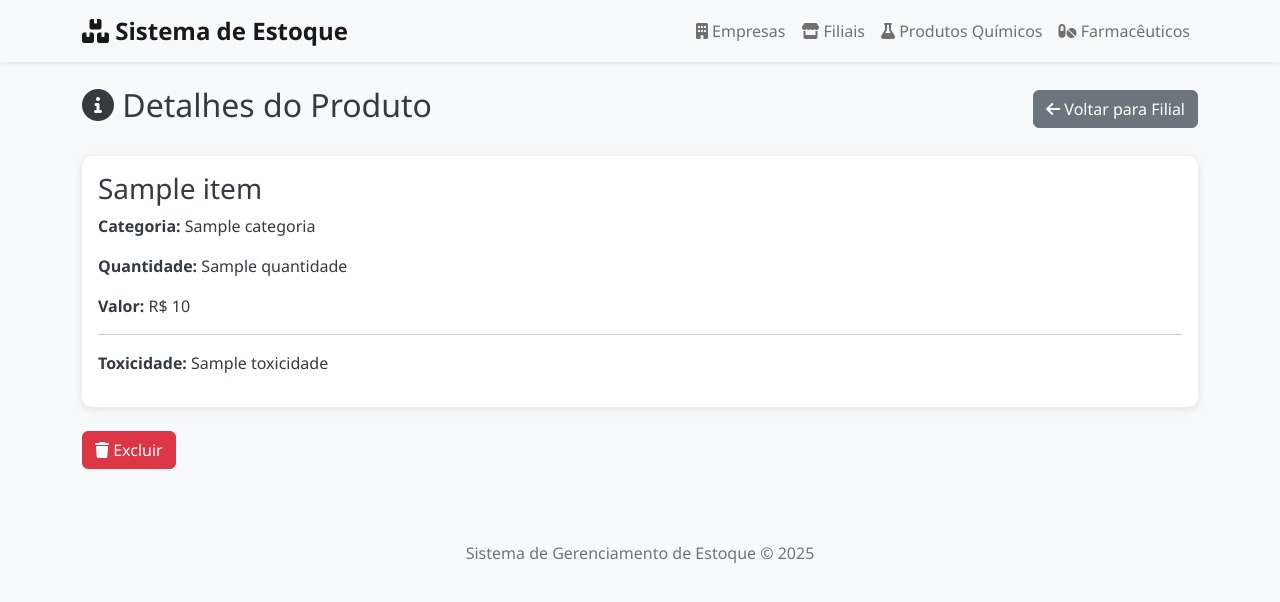
After one commit to DiceRunner714/T5.5-M_Gerenciamento_Estoque, a Django app: page /itens/produto/1/ in a window 1280 px wide. The commit adds this page. Shown: the top 602 px of the page. Run offline with Django 4.2, Linux system fonts and the light colour scheme; tables that the repository leaves empty hold one stand-in row (values such as "Sample post"); a database or web service that is not in the repository returns one stand-in record (values such as "Sample title"); data that the repository does not hold is empty.

Commit message:
feat: insere item detail

```diff
--- a/estoque/frontend/core/urls.py
+++ b/estoque/frontend/core/urls.py
@@ -30,4 +30,5 @@ urlpatterns = [
 
     # Item URLs
     path('itens/novo/', views.item_create, name='item_create'),
+    path('itens/<str:tipo>/<int:pk>/', views.item_detail, name='item_detail'),
 ]
--- a/estoque/frontend/core/views.py
+++ b/estoque/frontend/core/views.py
@@ -309,3 +309,27 @@ def item_create(request):
         'farmaceutico_form': form if tipo != 'produto' else None,
     }
     return render(request, 'item/create.html', contexto)
+
+def item_detail(request, tipo, pk):
+    item = None
+
+    if tipo == 'produto':
+        from core.services import ProdutoQuimicoService
+        service = ProdutoQuimicoService()
+        item = service.buscar_produto(pk)
+
+    elif tipo == 'farmaceutico':
+        from core.services import FarmaceuticoService
+        service = FarmaceuticoService()
+        item = service.buscar_farmaceutico(pk)
+
+    else:
+        raise Http404("Tipo de item inválido")
+
+    if not item or not item.get('id'):
+        raise Http404(f"{tipo.capitalize()} não encontrado")
+
+    return render(request, 'item/detail.html', {
+        'item': item,
+        'tipo': tipo
+    })
--- /dev/null
+++ b/estoque/frontend/templates/item/detail.html
@@ -0,0 +1,47 @@
+{% extends 'base.html' %}
+
+{% block title %}
+Detalhes do {{ tipo|capfirst }} - {{ item.nome }}
+{% endblock %}
+
+{% block content %}
+<div class="d-flex justify-content-between align-items-center mb-4">
+    <h2><i class="fas fa-info-circle"></i> Detalhes do {{ tipo|capfirst }}</h2>
+    <a href="{% url 'filial_detail' item.filial_id %}" class="btn btn-secondary">
+        <i class="fas fa-arrow-left"></i> Voltar para Filial
+    </a>
+</div>
+
+<div class="card mb-4">
+    <div class="card-body">
+        <h3>{{ item.nome }}</h3>
+        <p><strong>Categoria:</strong> {{ item.categoria }}</p>
+        <p><strong>Quantidade:</strong> {{ item.quantidade }}</p>
+        <p><strong>Valor:</strong> R$ {{ item.valor }}</p>
+
+        {% if tipo == 'farmaceutico' %}
+            <hr>
+            <p><strong>Tarja:</strong> {{ item.tarja }}</p>
+            <p><strong>Composição:</strong> {{ item.composicao }}</p>
+            <p><strong>Retenção de Receita:</strong> {{ item.retencao_de_receita }}</p>
+            <p><strong>Genérico:</strong> {{ item.generico }}</p>
+            <p><strong>Receita:</strong> {{ item.receita }}</p>
+        {% elif tipo == 'produto' %}
+            <hr>
+            <p><strong>Toxicidade:</strong> {{ item.toxicidade }}</p>
+        {% endif %}
+    </div>
+</div>
+
+<div class="d-flex gap-2">
+    {% if tipo == 'farmaceutico' %}
+        <a href="{% url 'farmaceutico_delete' item.id %}" class="btn btn-danger">
+            <i class="fas fa-trash"></i> Excluir
+        </a>
+    {% elif tipo == 'produto' %}
+        <a href="{% url 'produto_delete' item.id %}" class="btn btn-danger">
+            <i class="fas fa-trash"></i> Excluir
+        </a>
+    {% endif %}
+</div>
+{% endblock %}
```
Also changed, not shown: estoque/frontend/templates/filial/detail.html (+11 -4 lines).
